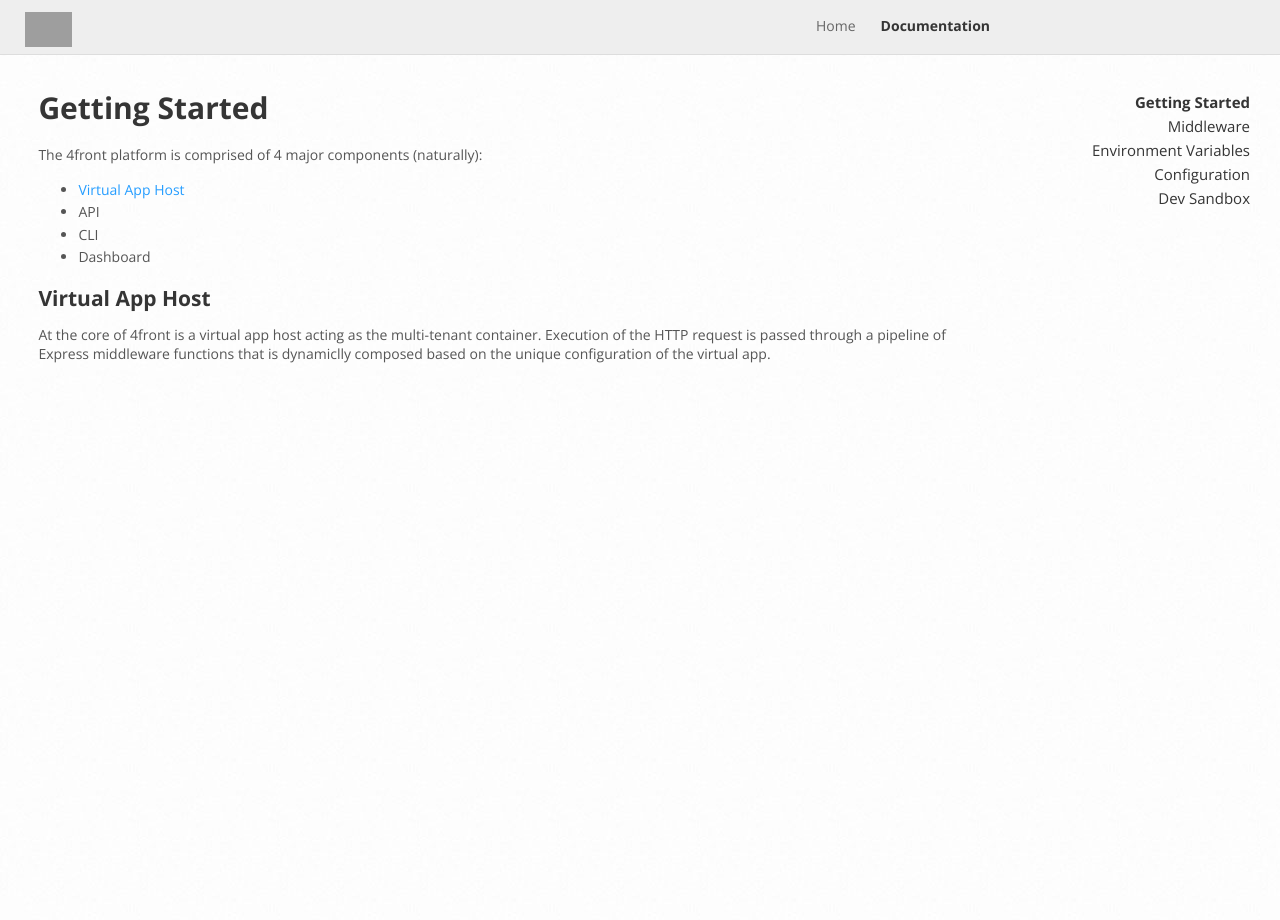
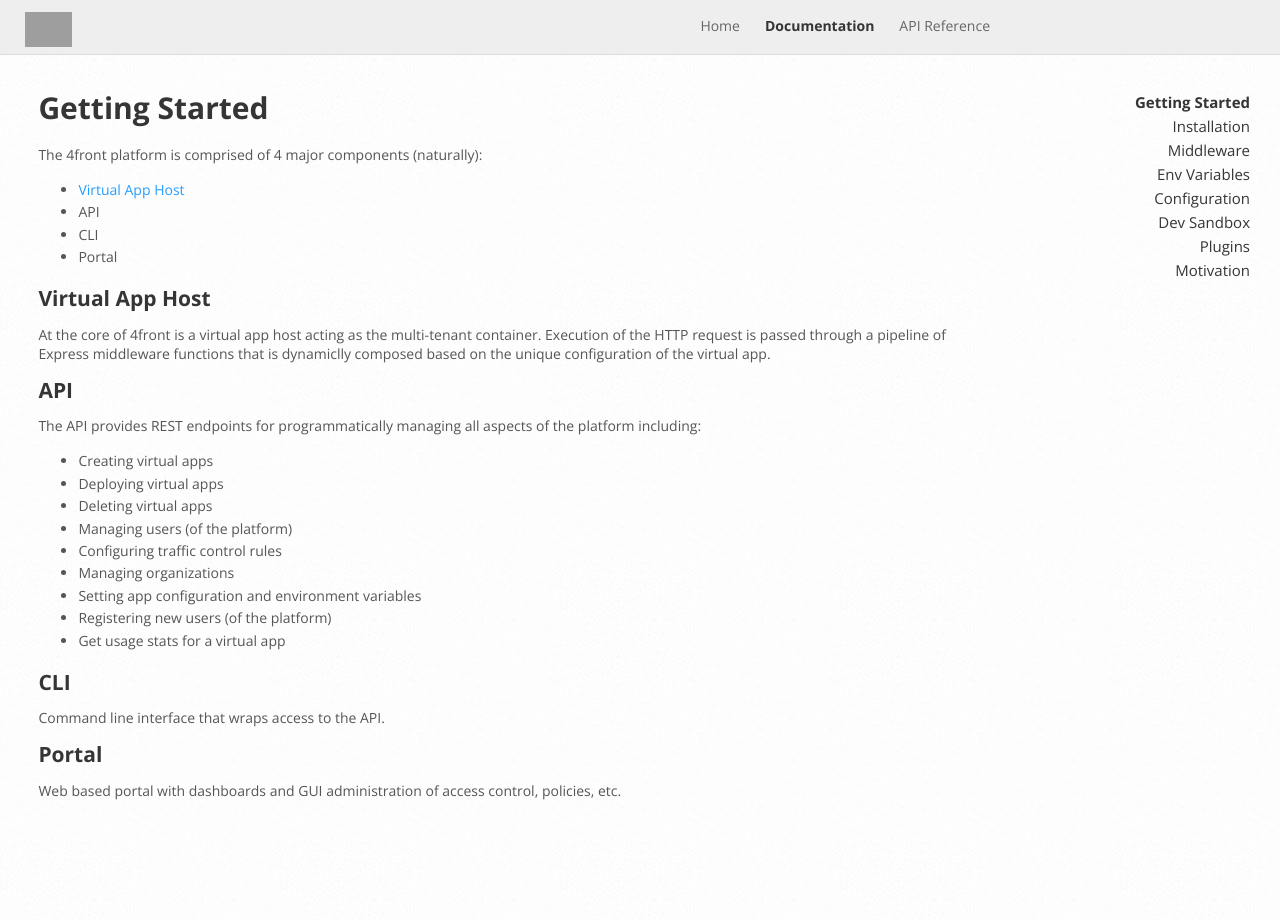
Before and after one commit to 4front/website, a Jekyll site: the page built from docs/getting-started.md, in a window 1280 px wide. Built offline with Jekyll 4.4.1, drawn with Linux system fonts in a browser that asks for light colours; nearby versions of some CDN libraries; grey boxes are pictures that could not be loaded.

Commit message:
More work on docs with several article placeholders

```diff
--- a/_includes/head.html
+++ b/_includes/head.html
@@ -10,8 +10,8 @@
     <link rel="stylesheet" href="//fonts.googleapis.com/css?family=Open+Sans:300,400,600,700&amp;amp;subset=latin,latin-ext">
     <meta http-equiv="Content-Type" content="text/html; charset=UTF-8">
 
-    <link rel="icon" type="image/png" href="images/favicon-32x32.png" sizes="32x32" />
-    <link rel="icon" type="image/png" href="images/favicon-16x16.png" sizes="16x16" />
+    <link rel="icon" type="image/png" href="/images/favicon-32x32.png" sizes="32x32" />
+    <link rel="icon" type="image/png" href="/images/favicon-16x16.png" sizes="16x16" />
 
     <script data-cfasync="false" src="//ajax.googleapis.com/ajax/libs/jquery/2.1.1/jquery.min.js"></script>
     <script data-cfasync="false" src="/js/app.js"></script>
--- a/_includes/header-en.html
+++ b/_includes/header-en.html
@@ -9,6 +9,8 @@
           <li><a href="{% if page.lang == 'en' %}/{% else %}/{{ page.lang }}/{% endif %}" id="home-menu"{% if page.menu == 'home' %} class="active"{% endif %}>Home</a></li>
 
           <li><a href="{% if page.lang == 'en' %}/docs{% else %}/docs-{{ page.lang }}{% endif %}/getting-started.html" id="home-menu"{% if page.menu == 'docs' %} class="active"{% endif %}>Documentation</a></li>
+
+          <li><a href="/api{% if page.lang == 'en' %}{% else %}-{{ page.lang }}{% endif %}.html" {% if page.menu == 'api' %}class="active"{% endif %}>API Reference</a></li>
       </ul>
   </div>
   <!-- <a href="http://strongloop.com/node-js/training/" title="Node and Express Training from StrongLoop" id="strongloop-header">Express and Node.js Training from StrongLoop</a> -->
--- a/_includes/menu-en.html
+++ b/_includes/menu-en.html
@@ -3,10 +3,13 @@
 		<a href="getting-started.html" {% if page.name == 'getting-started.md' %}class="active"{% endif %}>Getting Started</a>
 	</li>
 	<li>
+		<a href="installation.html" {% if page.name == 'installation.md' %}class="active"{% endif %}>Installation</a>
+	</li>
+	<li>
 		<a href="middleware.html" {% if page.name == 'middleware.md' %}class="active"{% endif %}>Middleware</a>
 	</li>
 	<li>
-		<a href="env-vars.html" {% if page.name == 'env-vars.md' %}class="active"{% endif %}>Environment Variables</a>
+		<a href="env-vars.html" {% if page.name == 'env-vars.md' %}class="active"{% endif %}>Env Variables</a>
 	</li>
 	<li>
 		<a href="configuration.html" {% if page.name == 'configuration.md' %}class="active"{% endif %}>Configuration</a>
@@ -14,4 +17,10 @@
 	<li>
 		<a href="dev-sandbox.html" {% if page.name == 'dev-sandbox.md' %}class="active"{% endif %}>Dev Sandbox</a>
 	</li>
+	<li>
+		<a href="plugins.html" {% if page.name == 'plugins.md' %}class="active"{% endif %}>Plugins</a>
+	</li>
+	<li>
+		<a href="motivation.html" {% if page.name == 'motivation.md' %}class="active"{% endif %}>Motivation</a>
+	</li>
 </ul>
--- a/docs/getting-started.md
+++ b/docs/getting-started.md
@@ -10,7 +10,28 @@ The 4front platform is comprised of 4 major components (naturally):
 * [Virtual App Host](https://github.com/4front/apphost)
 * API
 * CLI
-* Dashboard
+* Portal
 
 ## Virtual App Host
 At the core of 4front is a virtual app host acting as the multi-tenant container. Execution of the HTTP request is passed through a pipeline of Express middleware functions that is dynamiclly composed based on the unique configuration of the virtual app.
+
+## API
+The API provides REST endpoints for programmatically managing all aspects of the platform including:
+
+* Creating virtual apps
+* Deploying virtual apps
+* Deleting virtual apps
+* Managing users (of the platform)
+* Configuring traffic control rules
+* Managing organizations
+* Setting app configuration and environment variables
+* Registering new users (of the platform)
+* Get usage stats for a virtual app
+
+## CLI
+
+Command line interface that wraps access to the API.
+
+## Portal
+
+Web based portal with dashboards and GUI administration of access control, policies, etc.
```
Also changed, not shown: _layouts/api.html (added, +24 -0 lines), api.md (added, +6 -0 lines), docs/installation.md (added, +6 -0 lines), docs/motivation.md (added, +32 -0 lines), docs/plugins.md (added, +62 -0 lines), _includes/api-menu-en.html (added).
